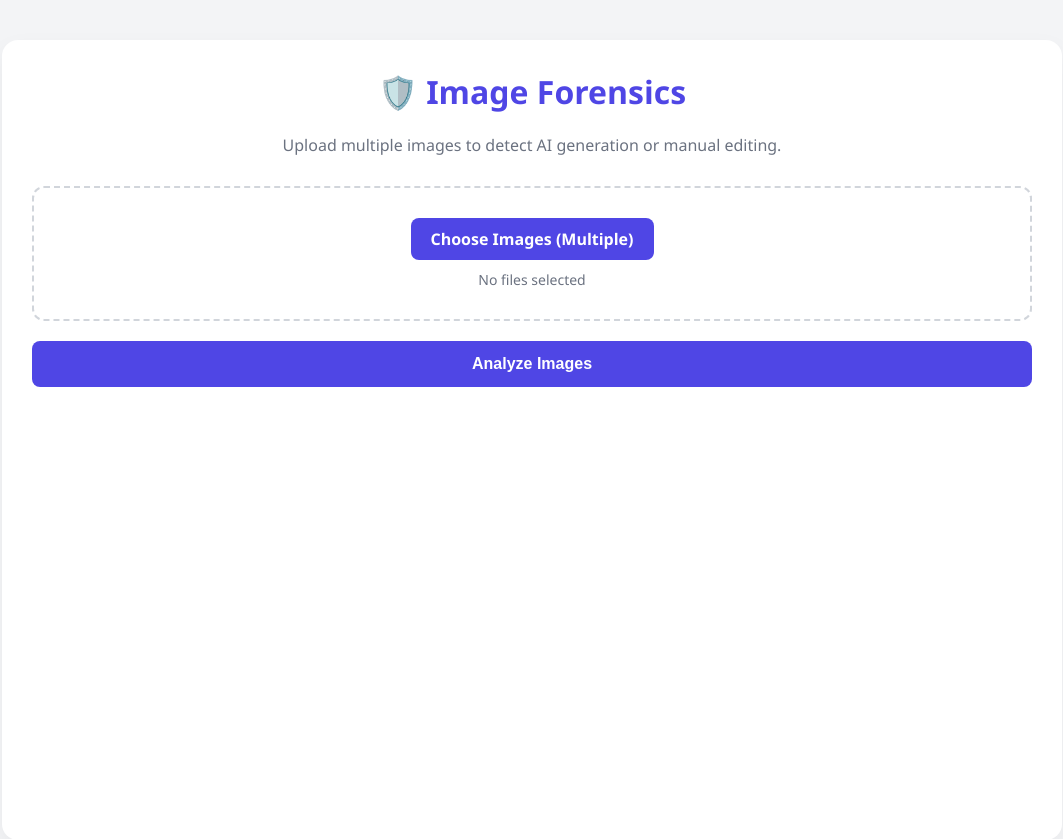
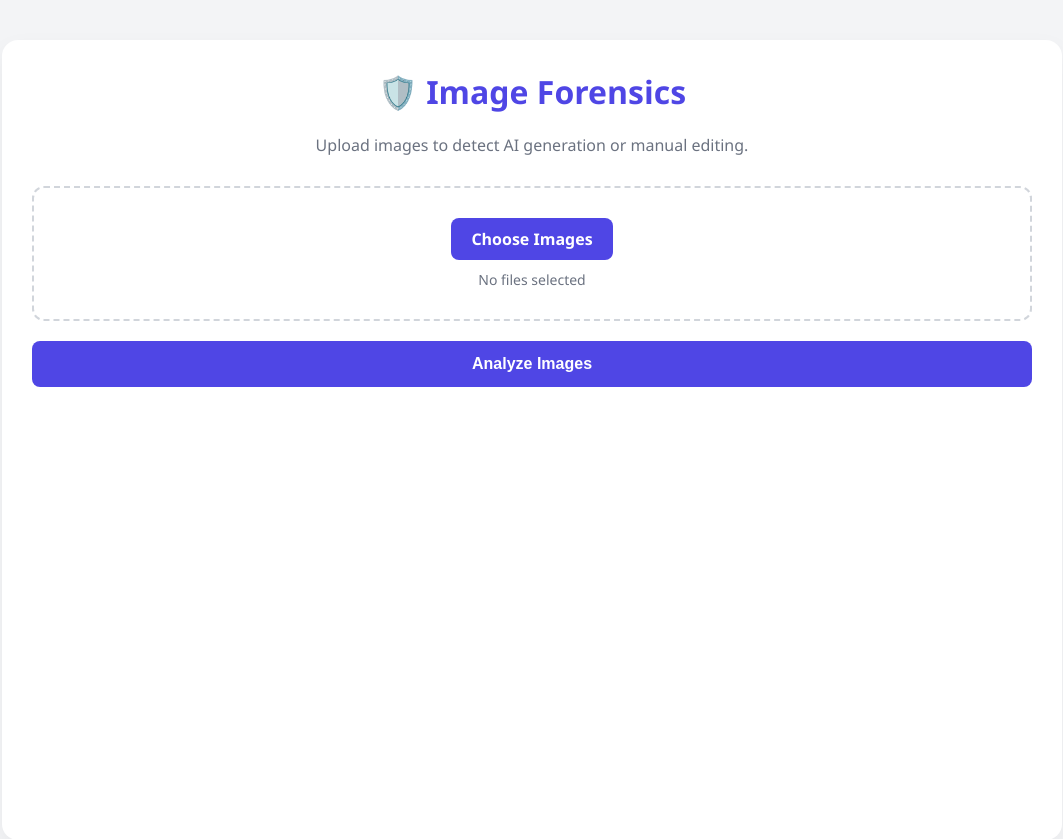
Before and after one commit to Jamaludeen001/AIImageDetection, a FastAPI app: page / in a window 1280 px wide. Shown: the top 839 px of the page, without its empty margins (108-1171 px from the left). Run offline with FastAPI, Linux system fonts and the light colour scheme.

Commit message:
Update index.html

```diff
--- a/Project-1-AI-Image-detection/app/templates/index.html
+++ b/Project-1-AI-Image-detection/app/templates/index.html
@@ -65,10 +65,10 @@
 
 <div class="container">
     <h1>🛡️ Image Forensics</h1>
-    <p class="subtitle">Upload multiple images to detect AI generation or manual editing.</p>
+    <p class="subtitle">Upload images to detect AI generation or manual editing.</p>
 
     <div class="upload-area" onclick="document.getElementById('imageInput').click()">
-        <label class="upload-label">Choose Images (Multiple)</label>
+        <label class="upload-label">Choose Images</label>
         <input type="file" id="imageInput" accept="image/*" multiple onchange="previewImages(event)">
         <div id="fileName" style="margin-top: 10px; font-size: 14px; color: #6B7280;">No files selected</div>
     </div>
```
